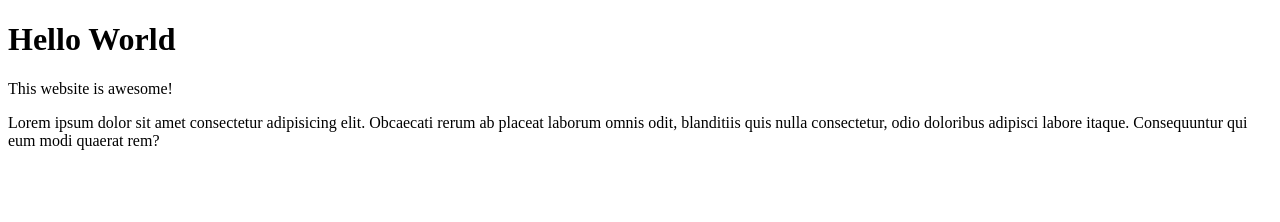
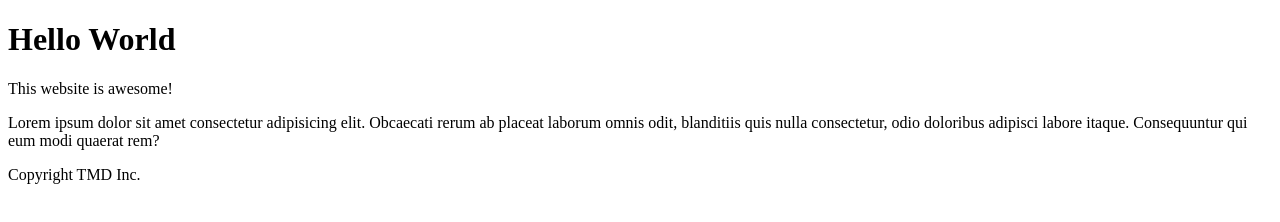
Before and after one commit to taimoorM/git-branching, a plain HTML site: page index.html in a window 1280 px wide. Drawn offline with Linux system fonts and the light colour scheme.

Commit message:
added a footer

```diff
--- a/index.html
+++ b/index.html
@@ -14,5 +14,10 @@
       ab placeat laborum omnis odit, blanditiis quis nulla consectetur, odio
       doloribus adipisci labore itaque. Consequuntur qui eum modi quaerat rem?
     </article>
+    <footer>
+      <div class="wrapper">
+        <p>Copyright TMD Inc.</p>
+      </div>
+    </footer>
   </body>
 </html>
```
